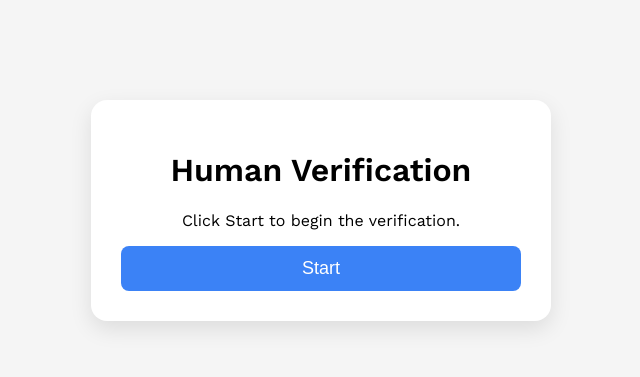
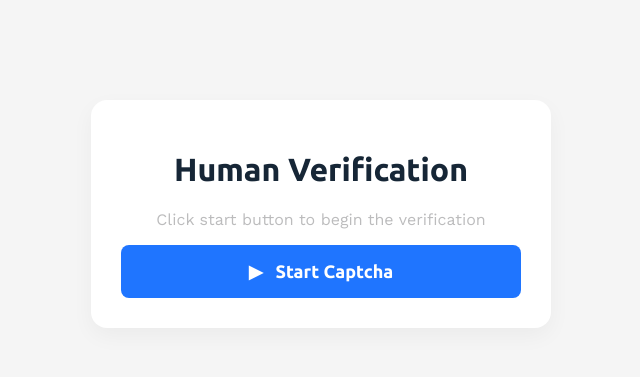
Before and after one commit to SD170720000/CAPTCHA-SYSTEM, a Flask app: page / in a window 1280 px wide. Shown: the top 377 px of the page, without its empty margins (319-959 px from the left). Run offline with Flask 3, Linux system fonts and the light colour scheme.

Commit message:
updated codes fixes

```diff
--- a/website/app.py
+++ b/website/app.py
@@ -75,20 +75,23 @@ def get_challenge(cid):
 @app.route("/verify/<cid>", methods=["POST"])
 def verify(cid):
     data = request.json or {}
+    user_ip = request.headers.get("X-Forwarded-For", request.remote_addr) or "unknown"
     session_id = data.get("session_id")
     user_answer = (data.get("user_answer") or "").strip().upper()
     correct_word = (data.get("correct_word") or "").strip().upper()
     status = data.get("status")  # "passed", "failed", "timeout"
+    user_metrics = data.get("metrics") or {}
 
     session = sessions.get(session_id)
-    print(data)
     attempt = session["attempt"]
 
     meta = session["attempt_metadata"].get(str(attempt))
     meta["generated_answer"] = correct_word
     meta["user_answer"] = user_answer
     meta["status"] = status
+    meta["metrics"] = user_metrics
     meta["end_timestamp"] = time.time()
+    meta["ip_address"] = user_ip
 
     if status == "passed":
         session["completed"] = True
@@ -111,5 +114,27 @@ def verify(cid):
         "next_attempt": session["attempt"]
     })
 
+# ---------------------------------------
+# DOWNLOAD ALL SESSION DATA AS JSON FILE
+# ---------------------------------------
+@app.route("/download_sessions", methods=["GET"])
+def download_sessions():
+    from flask import Response
+    import json
+    import time
+
+    filename = f"sessions_export_{int(time.time())}.json"
+
+    json_data = json.dumps(sessions, indent=4)
+
+    return Response(
+        json_data,
+        mimetype="application/json",
+        headers={
+            "Content-Disposition": f"attachment; filename={filename}"
+        }
+    )
+
+
 if __name__ == "__main__":
     app.run(port=5000, debug=True)
--- a/website/static/main.css
+++ b/website/static/main.css
@@ -3,37 +3,69 @@
 :root {
     --bg: #f5f5f5;
     --text: #222;
-    --primary: #3b82f6;
+    --primary: hsl(217, 100%, 56%);
+
+    --f1: 'Ubuntu', sans-serif;
+    --f2: 'Work Sans', sans-serif;
+    --fs1: 14px;
+    --fs2: 16px;
+    --fs3: 18px;
+    --fs4: 24px;
+    --c1: #f5f5f5;
+    --c1_bright: white;
+    --c2: #bcbcbd;
+    --c3: rgb(22, 38, 54);
+    --c4: hsl(217, 91%, 60%);
+    --c5: hsl(217, 91%, 40%);
 }
 
 body {
     margin: 0;
-    background: var(--bg);
+    font-family: var(--f2);
+    background: var(--c1);
     padding: 100px 20px 50px;
     display: flex;
     align-items: center;
     justify-content: center;
+    color: var(--c3);
     font-family: 'Work Sans', sans-serif;
 }
 
 .card {
     width: 400px;
-    background: white;
+    background: var(--c1_bright);
     padding: 30px;
     border-radius: 16px;
     text-align: center;
-    box-shadow: 0 8px 22px rgba(0,0,0,0.1);
+    box-shadow: 0 8px 22px rgba(0, 0, 0, 0.044);
+}
+
+.card h1 {
+    font-family: var(--f1);
+}
+
+#main-desc {
+    font-size: var(--fs2);
+    color: var(--c2)
 }
 
 .start-btn {
     background: var(--primary);
-    color: white;
-    padding: 12px;
+    color: var(--c1_bright);
+    padding: 16px;
     border-radius: 8px;
     border: none;
     width: 100%;
     cursor: pointer;
-    font-size: 18px;
+    font-size: var(--fs3);
+    font-weight: bolder;
+    font-family: var(--f1);
+    transition: background 0.3s ease-in-out;
+}
+
+.start-btn:hover {
+    background: var(--c5);
+    transition: background 0.3s ease-in-out;
 }
 
 .final-btn {
--- a/website/static/main.js
+++ b/website/static/main.js
@@ -80,6 +80,8 @@ async function sendVerify(statusOverride = null) {
     const userAnswer = window.userCollectedAnswer || "";
     const correctWord = window.correctWord || "";
 
+    window.METRICS_endChallenge();
+
     let status = statusOverride;
     if (!status) {
         // call captcha API verify
@@ -93,6 +95,9 @@ async function sendVerify(statusOverride = null) {
         status = captchaRes.status || "failed";
     }
 
+    // send to api to delete challenge id (need to implement later)
+
+
     const res = await fetch(`/verify/1`, {
         method: "POST",
         headers: { "Content-Type": "application/json" },
@@ -100,8 +105,10 @@ async function sendVerify(statusOverride = null) {
         session_id: sessionId,
         user_answer: userAnswer,
         correct_word: correctWord,
+        metrics: window.METRICS_export(),
         status: status
         })
+
     });
 
     const data = await res.json();
--- /dev/null
+++ b/website/static/metrics.js
@@ -0,0 +1,178 @@
+console.log("METRICS.JS LOADED");
+
+// ============================================================
+// GLOBAL METRICS FINAL STRUCTURE
+// ============================================================
+window.CAPTCHA_METRICS = {
+    challenge_start: null,
+    challenge_end: null,
+
+    mouse_path: [],        // {x,y,t}
+    total_clicks: 0,
+    click_positions: [],   // {x,y,t}
+
+    keypresses: [],        // {key,t}
+
+    window_focus_events: [],  // {type:"blur/focus", t}
+
+    idle_time_total: 0,
+    last_interaction: Date.now(),
+
+    spawns: [],            // {spawn_id,letter,x,y,spawn_t}
+    picked_letters: [],    // {letter,spawn_id,t,x,y,reaction}
+    missed_letters: []     // {letter,spawn_id,spawn_t}
+};
+
+let SPAWN_COUNTER = 0;
+
+
+// ============================================================
+// MOUSE MOVEMENT TRACKING
+// ============================================================
+document.addEventListener("mousemove", (e) => {
+    window.CAPTCHA_METRICS.mouse_path.push({
+        x: e.clientX,
+        y: e.clientY,
+        t: Date.now()
+    });
+    window.CAPTCHA_METRICS.last_interaction = Date.now();
+});
+
+
+// ============================================================
+// CLICK TRACKING
+// ============================================================
+document.addEventListener("click", (e) => {
+    window.CAPTCHA_METRICS.total_clicks++;
+    window.CAPTCHA_METRICS.click_positions.push({
+        x: e.clientX,
+        y: e.clientY,
+        t: Date.now()
+    });
+    window.CAPTCHA_METRICS.last_interaction = Date.now();
+});
+
+
+// ============================================================
+// KEYPRESS TRACKING
+// ============================================================
+document.addEventListener("keydown", (e) => {
+    window.CAPTCHA_METRICS.keypresses.push({
+        key: e.key,
+        t: Date.now()
+    });
+    window.CAPTCHA_METRICS.last_interaction = Date.now();
+});
+
+
+// ============================================================
+// WINDOW FOCUS/BLUR EVENTS
+// ============================================================
+window.addEventListener("blur", () => {
+    window.CAPTCHA_METRICS.window_focus_events.push({
+        type: "blur",
+        t: Date.now()
+    });
+});
+window.addEventListener("focus", () => {
+    window.CAPTCHA_METRICS.window_focus_events.push({
+        type: "focus",
+        t: Date.now()
+    });
+});
+
+
+// ============================================================
+// IDLE TIME TRACKER (idle if no interaction for > 5s)
+// ============================================================
+setInterval(() => {
+    const now = Date.now();
+    if (now - window.CAPTCHA_METRICS.last_interaction > 5000) {
+        window.CAPTCHA_METRICS.idle_time_total += 1; // per second
+    }
+}, 1000);
+
+
+// ============================================================
+// HOOK: START OF CHALLENGE
+// ============================================================
+window.METRICS_startChallenge = function () {
+    window.CAPTCHA_METRICS.challenge_start = Date.now();
+};
+
+
+// ============================================================
+// HOOK: LETTER SPAWN
+// ============================================================
+window.METRICS_letterSpawn = function (letter, x, y) {
+    SPAWN_COUNTER++;
+
+    window.CAPTCHA_METRICS.spawns.push({
+        spawn_id: SPAWN_COUNTER,
+        letter,
+        x,
+        y,
+        spawn_t: Date.now()
+    });
+
+    return SPAWN_COUNTER;
+};
+
+
+// ============================================================
+// HOOK: LETTER CLICK
+// ============================================================
+window.METRICS_letterClick = function (letter, spawn_id, clickX, clickY) {
+
+    const spawn = window.CAPTCHA_METRICS.spawns.find(s => s.spawn_id == spawn_id);
+    const reaction = spawn ? Date.now() - spawn.spawn_t : null;
+
+    window.CAPTCHA_METRICS.picked_letters.push({
+        letter,
+        spawn_id,
+        click_x: clickX,
+        click_y: clickY,
+        t: Date.now(),
+        reaction
+    });
+};
+
+
+// ============================================================
+// HOOK: MISSED LETTER
+// ============================================================
+window.METRICS_letterMiss = function (letter, spawn_id) {
+
+    window.CAPTCHA_METRICS.missed_letters.push({
+        letter,
+        spawn_id,
+        spawn_t: Date.now()
+    });
+};
+
+// ============================================================
+// ENVIRONMENT METRICS (DEVICE + HARDWARE FINGERPRINT)
+// ============================================================
+window.CAPTCHA_METRICS.environment = {
+    screen_width: window.screen.width,
+    screen_height: window.screen.height,
+    device_pixel_ratio: window.devicePixelRatio || null,
+    hardware_concurrency: navigator.hardwareConcurrency || null,
+    max_touch_points: navigator.maxTouchPoints || 0,
+    user_agent: navigator.userAgent || "",
+};
+
+// ============================================================
+// HOOK: END OF CHALLENGE
+// ============================================================
+window.METRICS_endChallenge = function () {
+    window.CAPTCHA_METRICS.challenge_end = Date.now();
+};
+
+
+// ============================================================
+// EXPORT METRICS FOR BACKEND
+// ============================================================
+window.METRICS_export = function () {
+    return JSON.parse(JSON.stringify(window.CAPTCHA_METRICS));
+};
--- a/website/templates/login.html
+++ b/website/templates/login.html
@@ -5,9 +5,9 @@
 <div class="card" id="main-card">
 
     <h1 id="main-title">Human Verification</h1>
-    <p id="main-desc">Click Start to begin the verification.</p>
+    <p id="main-desc">Click start button to begin the verification</p>
 
-    <button id="start-btn" class="start-btn">Start</button>
+    <button id="start-btn" class="start-btn">▶︎&nbsp;&nbsp; Start Captcha</button>
 
     <!-- Captcha Section -->
     <div id="captcha-section" style="display:none;">
@@ -21,4 +21,5 @@
 </div>
 
 <script src="{{ url_for('static', filename='main.js') }}"></script>
+<script src="{{ url_for('static', filename='metrics.js') }}"></script>
 {% endblock %}
```
Also changed, not shown: website/static/captchas/1/script.js (+18 -6 lines), 1 other file. Lines whose indentation alone changed are shown as unchanged.
